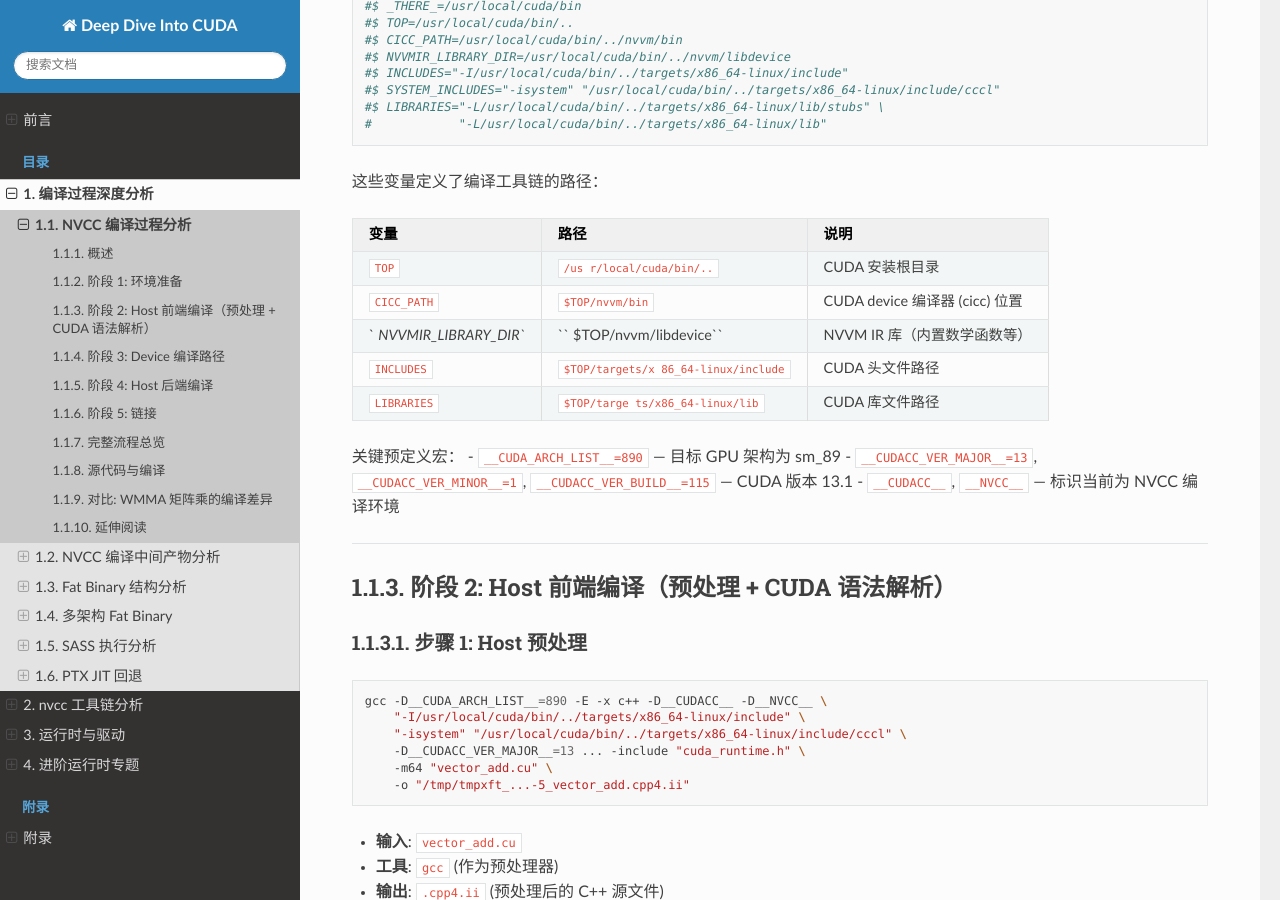
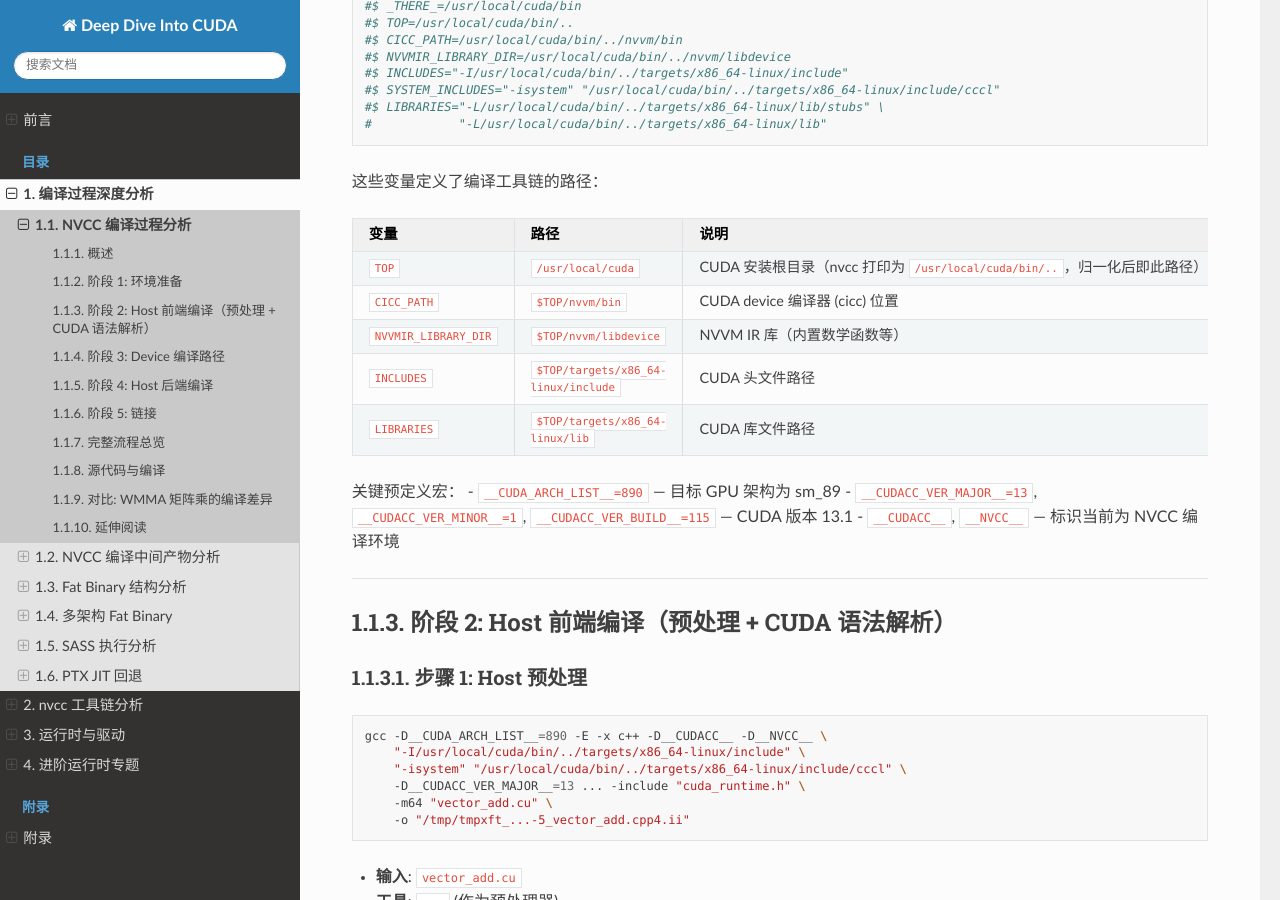
Before and after one commit to noisystreet/deep_dive_into_cuda, a Sphinx documentation site: the page built from source/chapter_01_compilation/01_compilation_pipeline.rst, in a window 1280 px wide and 900 px high, scrolled down 1008 px. Built offline with Sphinx 7.4.7 and the Read the Docs theme 3.1.0, drawn with Linux system fonts in a browser that asks for light colours.

Commit message:
修正 1.1.1 环境变量表：改用 list-table 避免路径断行
原 grid table 列宽固定，长内联代码被从中间折断（如 /us + r/local/...）。
改为 list-table 自适应列宽，并将 TOP 归一化为 /usr/local/cuda，
说明列保留 nvcc 原始打印形式。

```diff
--- a/source/chapter_01_compilation/01_compilation_pipeline.rst
+++ b/source/chapter_01_compilation/01_compilation_pipeline.rst
@@ -59,24 +59,28 @@ NVCC (NVIDIA CUDA Compiler) 将 ``.cu``
 
 这些变量定义了编译工具链的路径：
 
-+-----------------------+-----------------------+-----------------------+
-| 变量                  | 路径                  | 说明                  |
-+=======================+=======================+=======================+
-| ``TOP``               | ``/us                 | CUDA 安装根目录       |
-|                       | r/local/cuda/bin/..`` |                       |
-+-----------------------+-----------------------+-----------------------+
-| ``CICC_PATH``         | ``$TOP/nvvm/bin``     | CUDA device 编译器    |
-|                       |                       | (cicc) 位置           |
-+-----------------------+-----------------------+-----------------------+
-| `                     | ``                    | NVVM IR               |
-| `NVVMIR_LIBRARY_DIR`` | $TOP/nvvm/libdevice`` | 库（内置数学函数等）  |
-+-----------------------+-----------------------+-----------------------+
-| ``INCLUDES``          | ``$TOP/targets/x      | CUDA 头文件路径       |
-|                       | 86_64-linux/include`` |                       |
-+-----------------------+-----------------------+-----------------------+
-| ``LIBRARIES``         | ``$TOP/targe          | CUDA 库文件路径       |
-|                       | ts/x86_64-linux/lib`` |                       |
-+-----------------------+-----------------------+-----------------------+
+.. list-table::
+   :header-rows: 1
+   :widths: 24 38 38
+
+   * - 变量
+     - 路径
+     - 说明
+   * - ``TOP``
+     - ``/usr/local/cuda``
+     - CUDA 安装根目录（nvcc 打印为 ``/usr/local/cuda/bin/..``，归一化后即此路径）
+   * - ``CICC_PATH``
+     - ``$TOP/nvvm/bin``
+     - CUDA device 编译器 (cicc) 位置
+   * - ``NVVMIR_LIBRARY_DIR``
+     - ``$TOP/nvvm/libdevice``
+     - NVVM IR 库（内置数学函数等）
+   * - ``INCLUDES``
+     - ``$TOP/targets/x86_64-linux/include``
+     - CUDA 头文件路径
+   * - ``LIBRARIES``
+     - ``$TOP/targets/x86_64-linux/lib``
+     - CUDA 库文件路径
 
 关键预定义宏： - ``__CUDA_ARCH_LIST__=890`` — 目标 GPU 架构为 sm_89 -
 ``__CUDACC_VER_MAJOR__=13``, ``__CUDACC_VER_MINOR__=1``,
```
